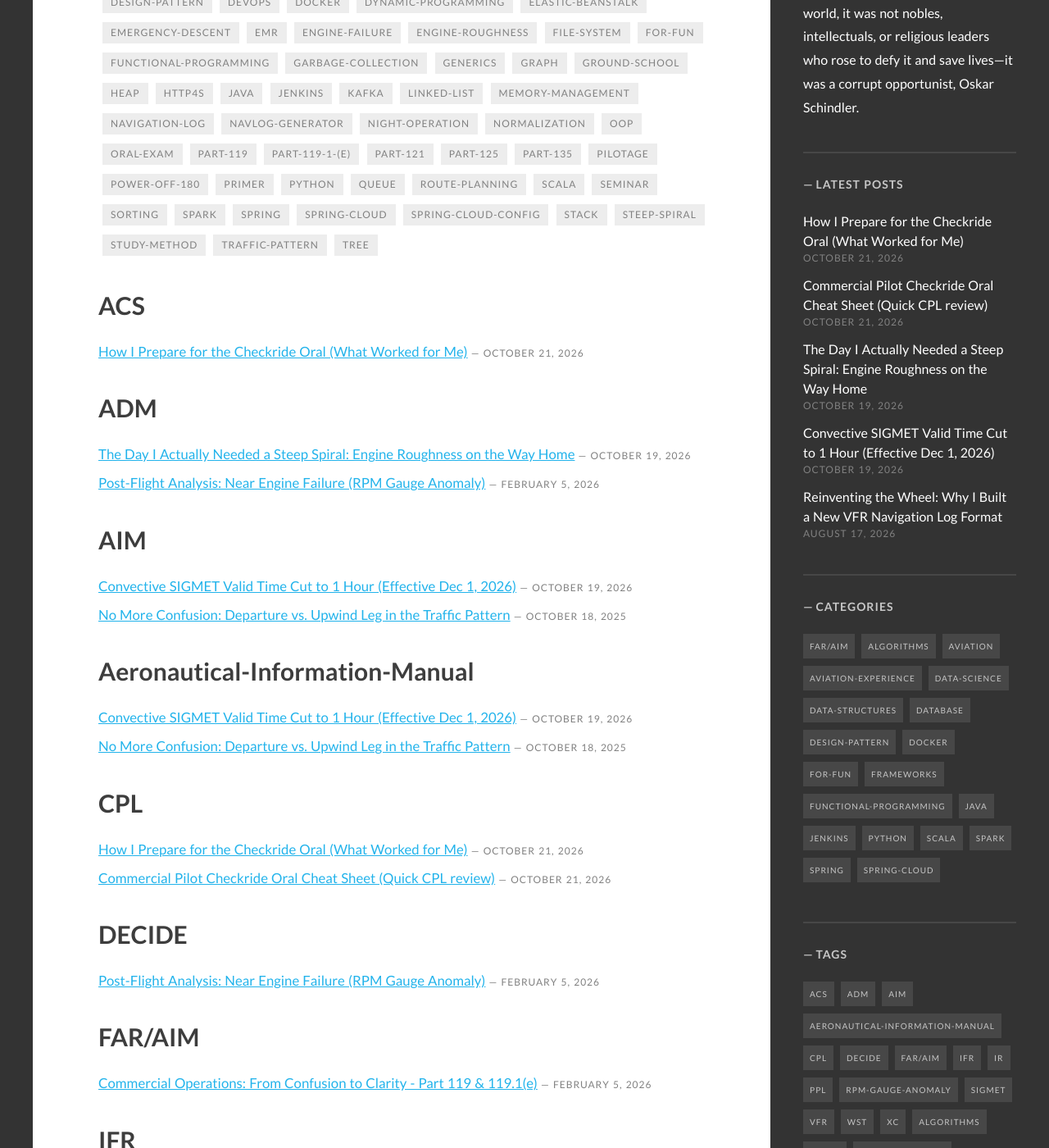
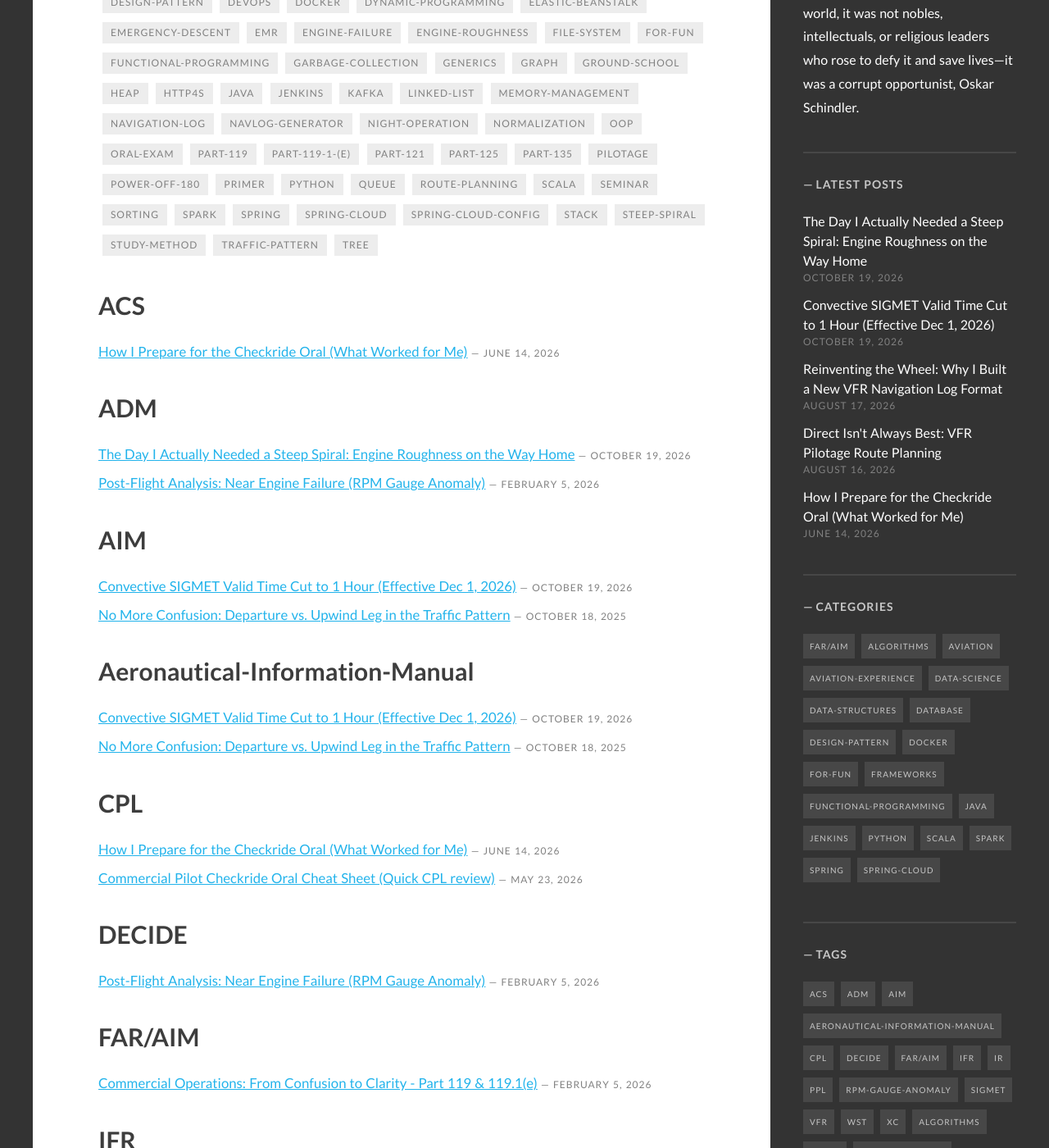
Before and after one commit to yaboong/yaboong.github.io, a Jekyll site: the page built from tags/index.html, in a window 1280 px wide and 1400 px high, scrolled down 681 px. Shown: the whole window at 82% size. Built offline with Jekyll 4.4.1, drawn with Linux system fonts in a browser that asks for light colours; some web fonts are replaced; some of the changed text lies outside the part shown.

Commit message:
posts: set dates for checkride oral prep (2026-06-14) and CPL cheat sheet (2026-05-23)
Co-Authored-By: Claude Opus 5.5 <noreply@anthropic.com>

```diff
--- a/_posts/2026-10-21-commercial-pilot-checkride-oral-cheat-sheet-quick-review.md
+++ b/_posts/2026-05-23-commercial-pilot-checkride-oral-cheat-sheet-quick-review.md
@@ -1,7 +1,7 @@
 ---
 layout: post
 title: "Commercial Pilot Checkride Oral Cheat Sheet (Quick CPL review)"
-date: 2026-10-21
+date: 2026-05-23
 banner_image: cockpit.png
 categories: [aviation]
 tags: [aviation-theory, checkride, oral-exam, CPL]
@@ -10,7 +10,7 @@ tags: [aviation-theory, checkride, oral-exam, CPL]
 ## Intro
 
 * This is the CPL version of my [Instrument Rating Checkride Oral Cheat Sheet]({% post_url 2025-09-19-instrument-rating-checkride-oral-cheat-sheet-quick-review %}).
-* It's my own cheat sheet, condensed into keywords for quick review. If you're curious how I build these, see [How I Prepare for the Checkride Oral]({% post_url 2026-10-21-how-I-prepare-for-checkride-oral %}).
+* It's my own cheat sheet, condensed into keywords for quick review. If you're curious how I build these, see [How I Prepare for the Checkride Oral]({% post_url 2026-06-14-how-I-prepare-for-checkride-oral %}).
 * This isn't a detailed, in-depth explanation of each topic. It's meant for rapidly going over everything you've studied, especially in the week leading up to your exam.
 * Click the **image** toggles to open the related figures.
 
--- a/_posts/2026-10-21-how-I-prepare-for-checkride-oral.md
+++ b/_posts/2026-06-14-how-I-prepare-for-checkride-oral.md
@@ -1,7 +1,7 @@
 ---
 layout: post
 title: "How I Prepare for the Checkride Oral (What Worked for Me)"
-date: 2026-10-21
+date: 2026-06-14
 banner_image: aviation-experience.png
 categories: [aviation-experience]
 tags: [checkride, oral-exam, study-method, PPL, IR, CPL, ACS, ground-school]
```
